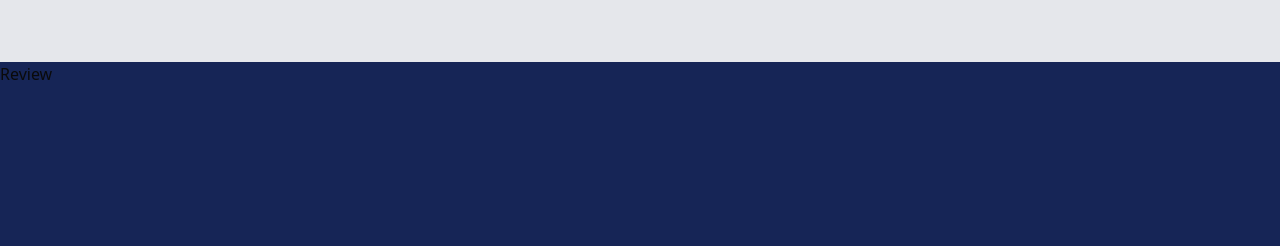
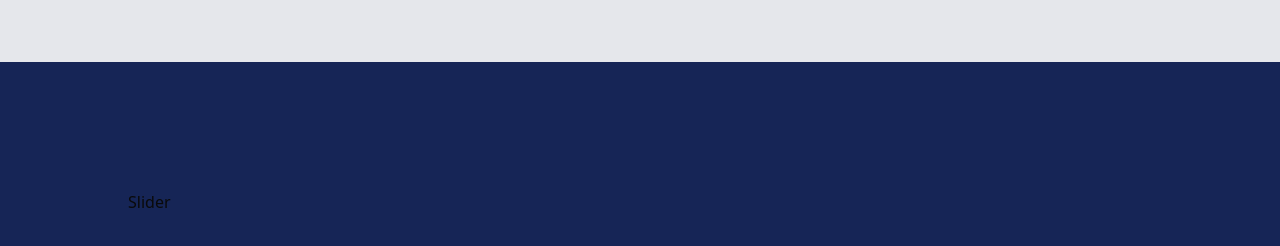
Before and after one commit to Keerthi-2025/PixelAura, a Next.js app: page / in a window 1280 px wide. Shown: the part 2502-2748 px from the top of the page. Built offline with nearby package versions, Linux system fonts and the light colour scheme.

Commit message:
Create new Slider file under Review section

```diff
--- a/components/Home/Review/Review.tsx
+++ b/components/Home/Review/Review.tsx
@@ -1,8 +1,14 @@
 import React from 'react'
+import Slider from './Slider'
 
 function Review() {
   return (
-    <div>Review</div>
+    <div className='pt-16 pb-16'>
+        <div className='mt-16 w-[80%] mx-auto'>
+
+            <Slider/>
+        </div>
+    </div>
   )
 }
 
--- /dev/null
+++ b/components/Home/Review/Slider.tsx
@@ -0,0 +1,9 @@
+import React from 'react'
+
+function Slider() {
+  return (
+    <div>Slider</div>
+  )
+}
+
+export default Slider
```
